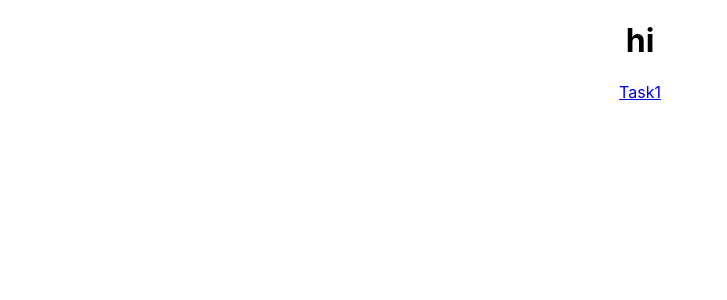
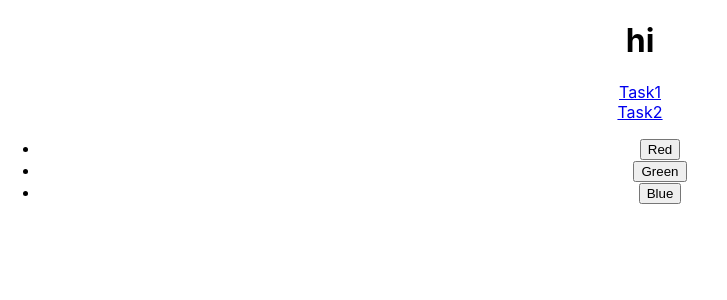
Before and after one commit to GSG-G9/AlaaShurrab-hooks, a React (Create React App) app in the folder task1/: page /task2 in a window 1280 px wide. Shown: the top 300 px of the page, without its empty margins (0-727 px from the left). Built offline with nearby package versions, Linux system fonts and the light colour scheme.

Commit message:
task 2 a color buttons to change the color of the of the dev

```diff
--- a/task1/src/App.js
+++ b/task1/src/App.js
@@ -1,7 +1,7 @@
 import "./App.css";
 import { Link, Route, Switch } from "react-router-dom";
 import Task1 from "./components/Task1";
-// import Task2 from "./components/Task2";
+import Task2 from "./components/Task2";
 // import Task3 from "./components/Task3";
 // import Task4 from "./components/Task4";
 
@@ -10,13 +10,17 @@ function App() {
     <div className="App">
       <h1>hi</h1>
       <Link to="/task1">Task1</Link>
+      <br></br>
+      <Link to="/task2">Task2</Link>
       <Switch>
         <Route path="/task1">
           <Task1 />
         </Route>
-        {/* <Route path="/task2" component={Task2} />
-        <Route path="/task3" component={Task3} />
-        <Route path="/task4" component={Task4} /> */}
+        <Route path="/task2">
+          <Task2 />
+        </Route>
+        {/* <Route path="/task3" component={Task3} /> */}
+        {/* <Route path="/task4" component={Task4} /> */}
       </Switch>
     </div>
   );
--- a/task1/src/components/Task2.js
+++ b/task1/src/components/Task2.js
@@ -0,0 +1,25 @@
+import React, { useState } from "react";
+
+const Task2 = () => {
+  const [color, setColor] = useState("White");
+  const colors = ["Red", "Green", "Blue"];
+
+  const colorHandler = (e) => {
+    setColor(e.target.innerText);
+  };
+
+  const colorsArr = colors.map((colorItem, i) => {
+    return (
+      <li key={i}>
+        <button onClick={colorHandler}>{colorItem}</button>
+      </li>
+    );
+  });
+  return (
+    <div style={{ backgroundColor: color }}>
+      <ul>{colorsArr}</ul>
+    </div>
+  );
+};
+
+export default Task2;
```
Also changed, not shown: 1 other file (tests, documents, lock files or other folders).
